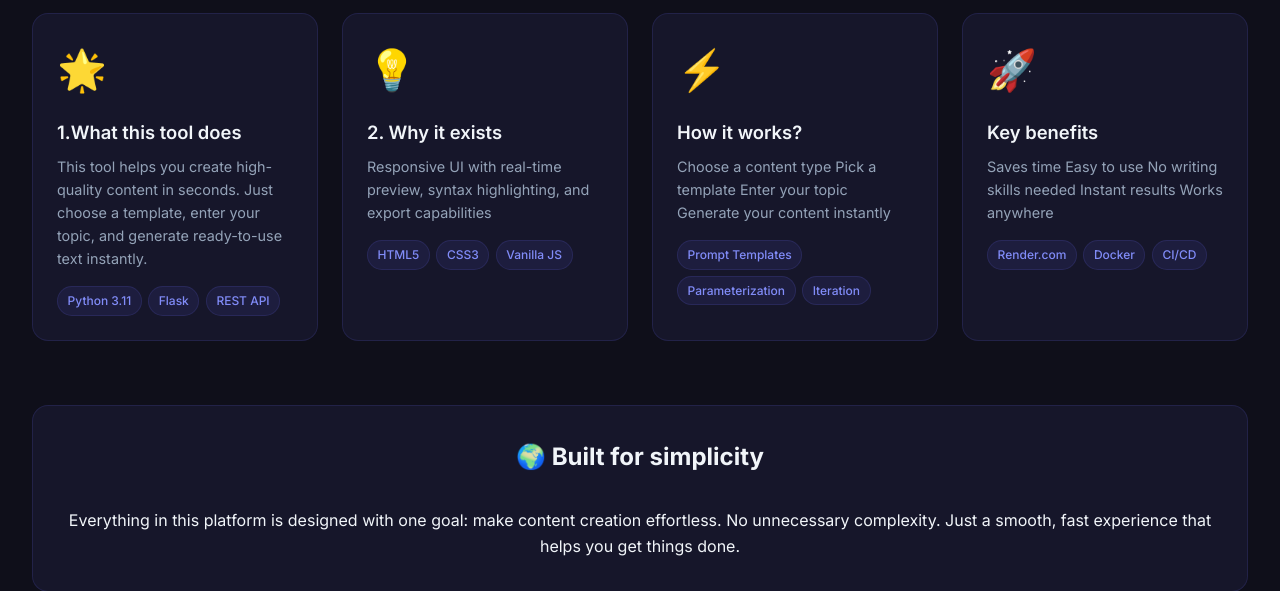
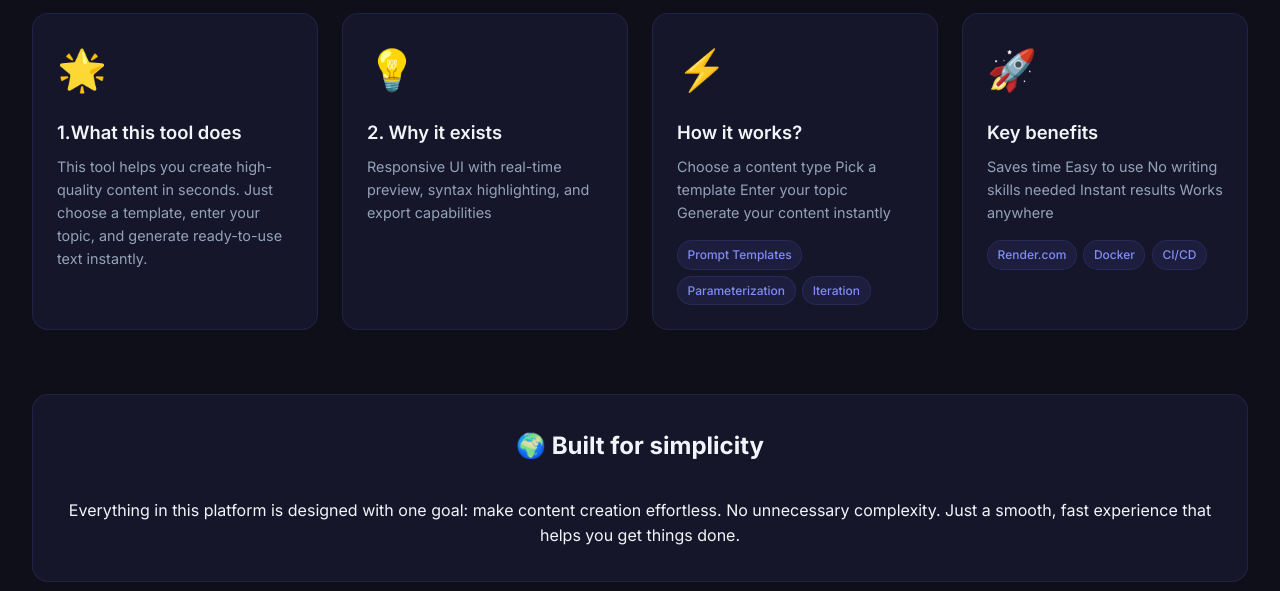
Before and after one commit to nonhleB/Content_Generator_project, a Flask app: page / in a window 1280 px wide. Shown: the part 3468-4059 px from the top of the page. Run offline with Flask 3, Linux system fonts and the light colour scheme; some libraries are stand-ins or nearby versions.

Commit message:
Update index.html

```diff
--- a/templates/index.html
+++ b/templates/index.html
@@ -232,21 +232,13 @@ No complexity. No learning curve. Just results.</p>
                 <h3> 1.What this tool does</h3>
                 <p>
 This tool helps you create high-quality content in seconds. Just choose a template, enter your topic, and generate ready-to-use text instantly.</p></p>
-                <div class="arch-tags">
-                    <span class="tag">Python 3.11</span>
-                    <span class="tag">Flask</span>
-                    <span class="tag">REST API</span>
-                </div>
+
             </div>
             <div class="arch-card">
                 <div class="arch-icon">💡</div>
                 <h3> 2. Why it exists</h3>
                 <p>Responsive UI with real-time preview, syntax highlighting, and export capabilities</p>
-                <div class="arch-tags">
-                    <span class="tag">HTML5</span>
-                    <span class="tag">CSS3</span>
-                    <span class="tag">Vanilla JS</span>
-                </div>
+
             </div>
             <div class="arch-card">
                 <div class="arch-icon">⚡</div>
```
